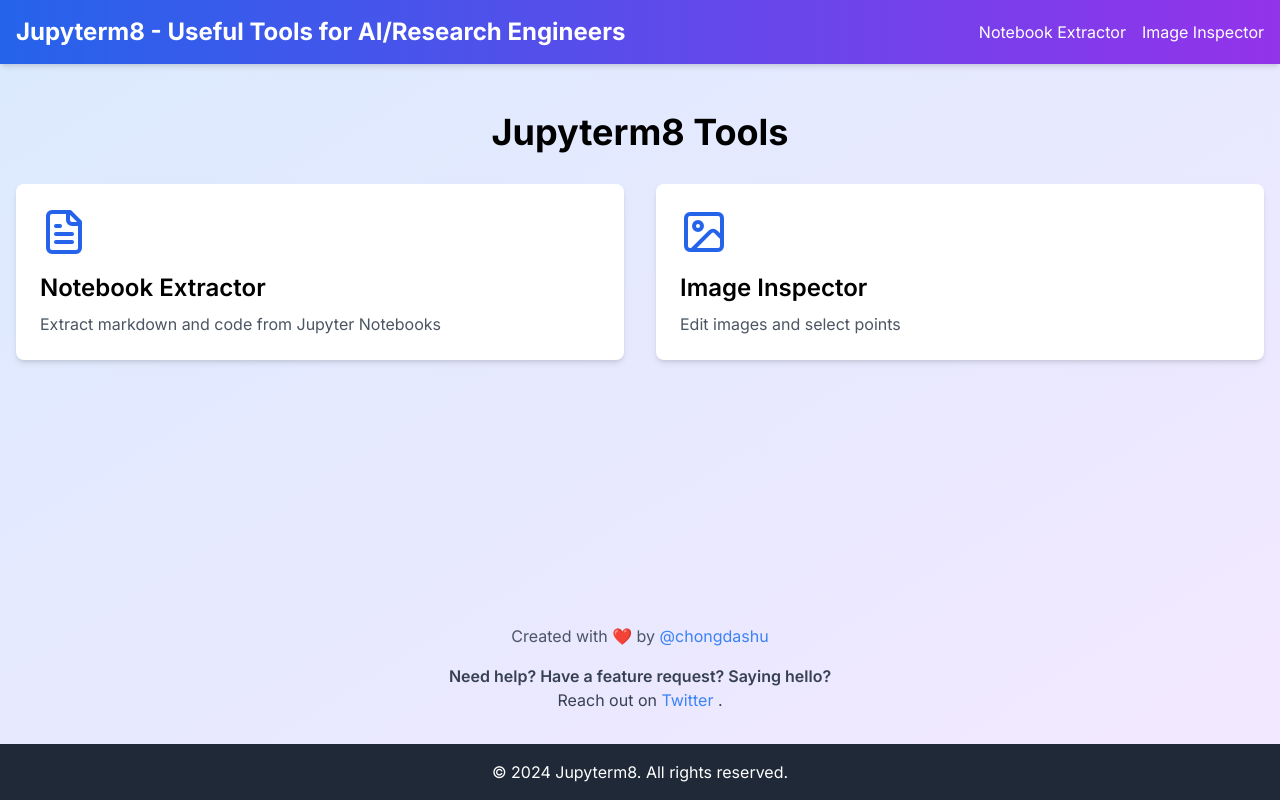
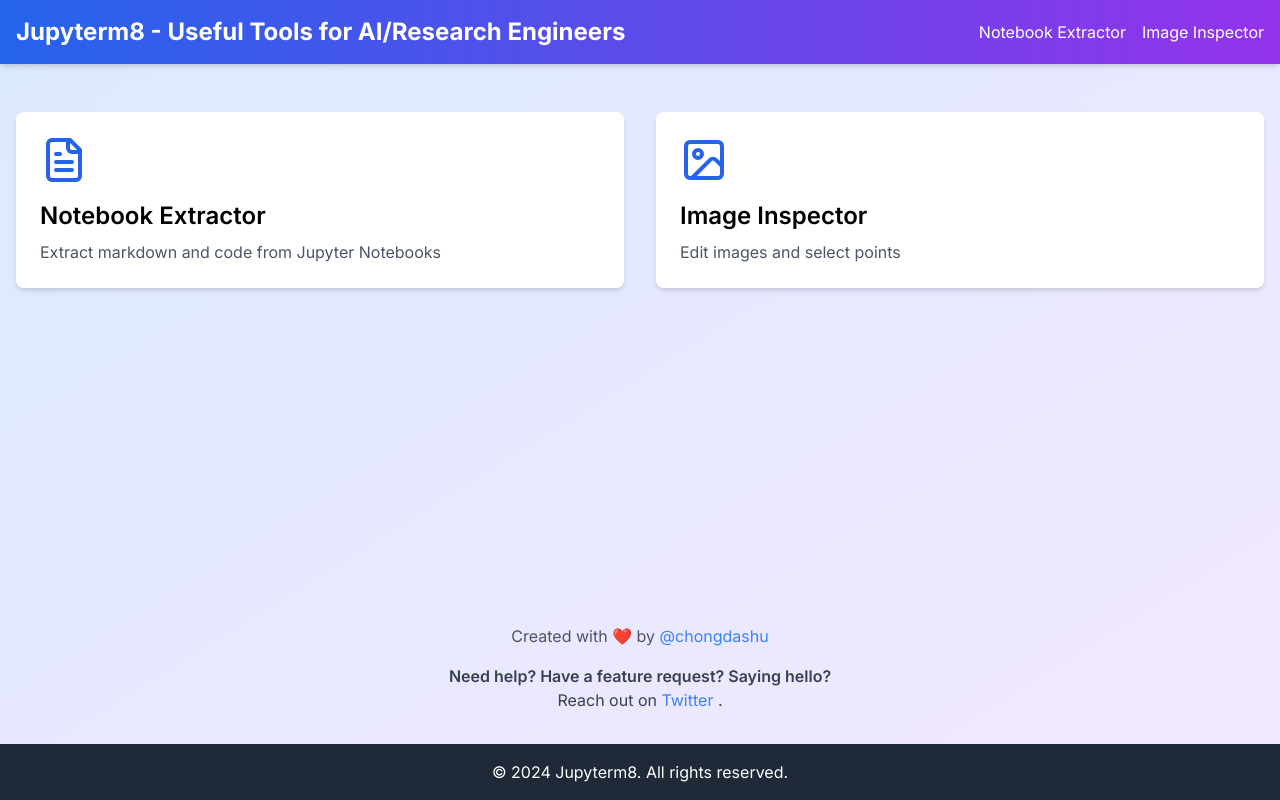
Before and after one commit to chongdashu/jupyterm8, a Next.js app in the folder frontend/: page / in a window 1280 px wide. Built offline with nearby package versions, Linux system fonts and the light colour scheme.

Commit message:
no title

```diff
--- a/frontend/src/app/page.tsx
+++ b/frontend/src/app/page.tsx
@@ -19,7 +19,6 @@
 export default function Home() {
   return (
     <>
-      <h1 className="text-4xl font-bold mb-8 text-center">Jupyterm8 Tools</h1>
       <div className="grid md:grid-cols-2 gap-8">
         {tools.map((tool) => (
           <Link key={tool.name} href={tool.link} className="block">
```
